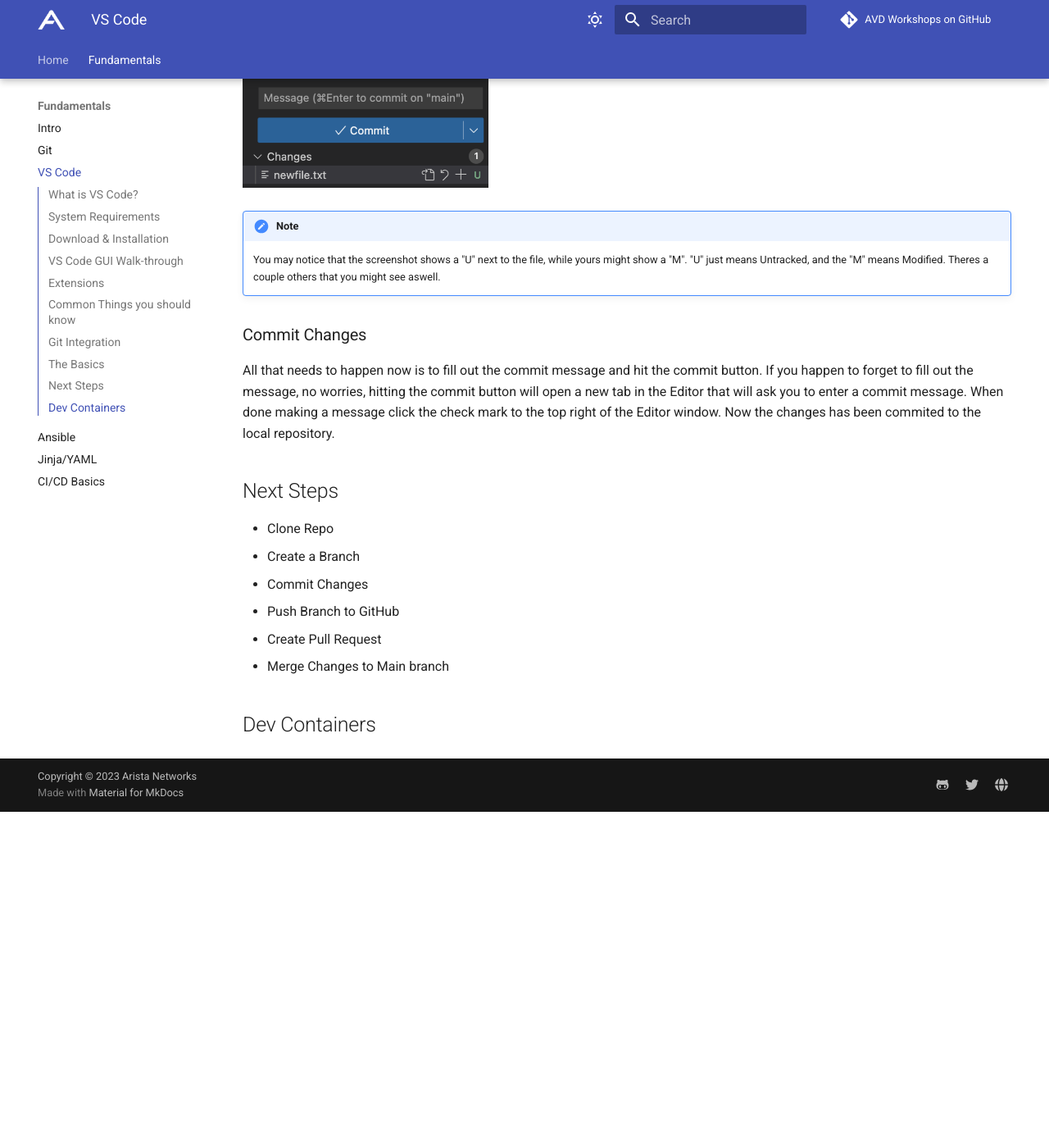
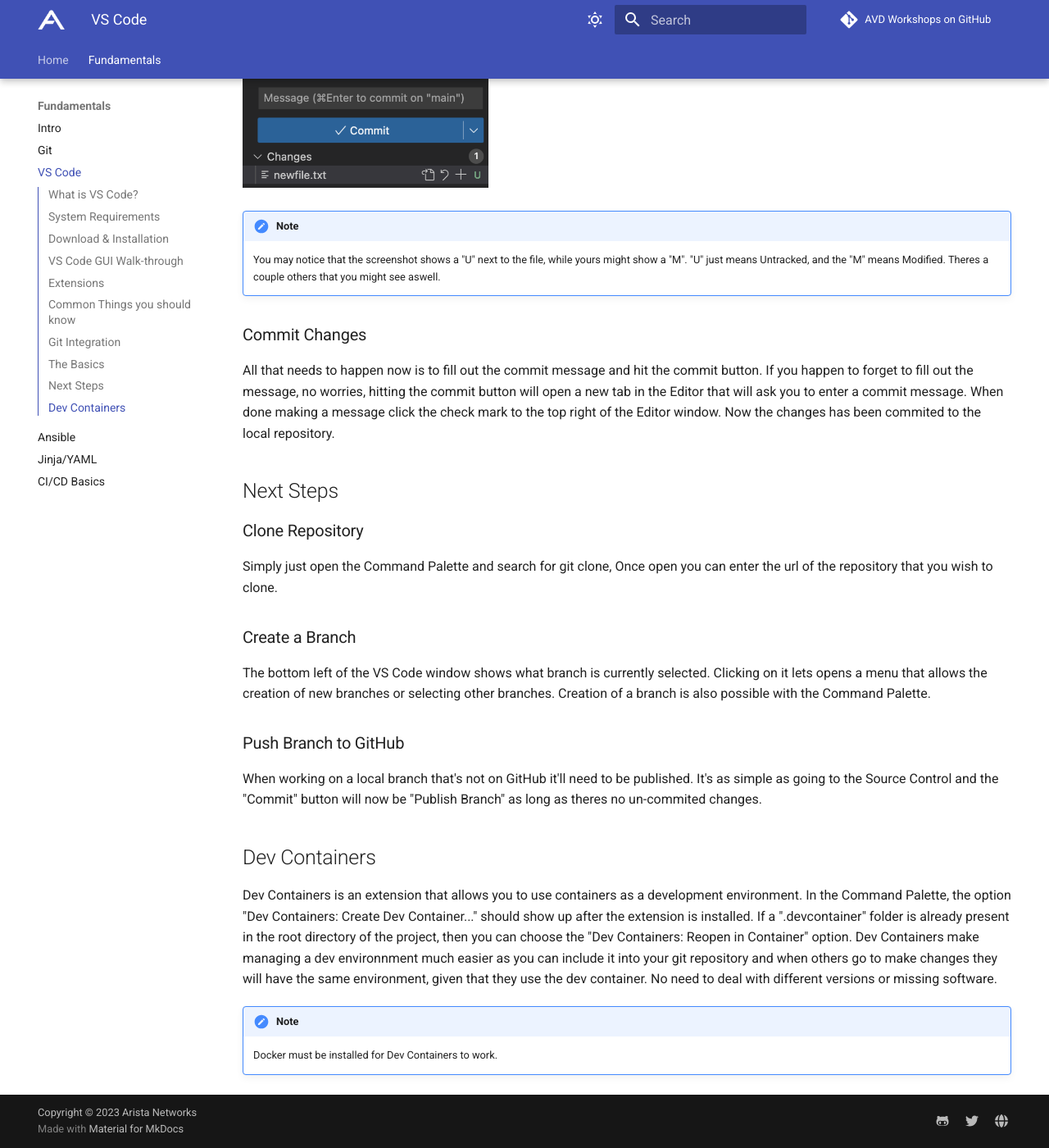
Before and after one commit to aristanetworks/avd-workshops, an MkDocs documentation site: the page built from workshops/vscode.md, in a window 1280 px wide and 1400 px high, scrolled down 4359 px. Shown: the whole window at 82% size. Built offline with MkDocs 1.6.1 and Material for MkDocs 9.7.7, drawn with Linux system fonts in a browser that asks for light colours; comment, search, counter and statistics services are not loaded; before the commit the page ends 5349 px from its top, so only the background shows below that.

Commit message:
Added Dev Containers Section

```diff
--- a/workshops/vscode.md
+++ b/workshops/vscode.md
@@ -120,11 +120,22 @@
 All that needs to happen now is to fill out the commit message and hit the commit button. If you happen to forget to fill out the message, no worries, hitting the commit button will open a new tab in the Editor that will ask you to enter a commit message. When done making a message click the check mark to the top right of the Editor window. Now the changes has been commited to the local repository.
 
 ## Next Steps
-- Clone Repo
-- Create a Branch
-- Commit Changes
-- Push Branch to GitHub
-- Create Pull Request
-- Merge Changes to Main branch
+
+### Clone Repository
+
+Simply just open the Command Palette and search for git clone, Once open you can enter the url of the repository that you wish to clone.
+
+### Create a Branch
+
+The bottom left of the VS Code window shows what branch is currently selected. Clicking on it lets opens a menu that allows the creation of new branches or selecting other branches. Creation of a branch is also possible with the Command Palette.
+
+### Push Branch to GitHub
+
+When working on a local branch that's not on GitHub it'll need to be published. It's as simple as going to the Source Control and the "Commit" button will now be "Publish Branch" as long as theres no un-commited changes.
 
 ## Dev Containers
+
+Dev Containers is an extension that allows you to use containers as a development environment. In the Command Palette, the option "Dev Containers: Create Dev Container..." should show up after the extension is installed. If a ".devcontainer" folder is already present in the root directory of the project, then you can choose the "Dev Containers: Reopen in Container" option. Dev Containers make managing a dev environnment much easier as you can include it into your git repository and when others go to make changes they will have the same environment, given that they use the dev container. No need to deal with different versions or missing software.
+
+!!! Note
+    Docker must be installed for Dev Containers to work.
```
